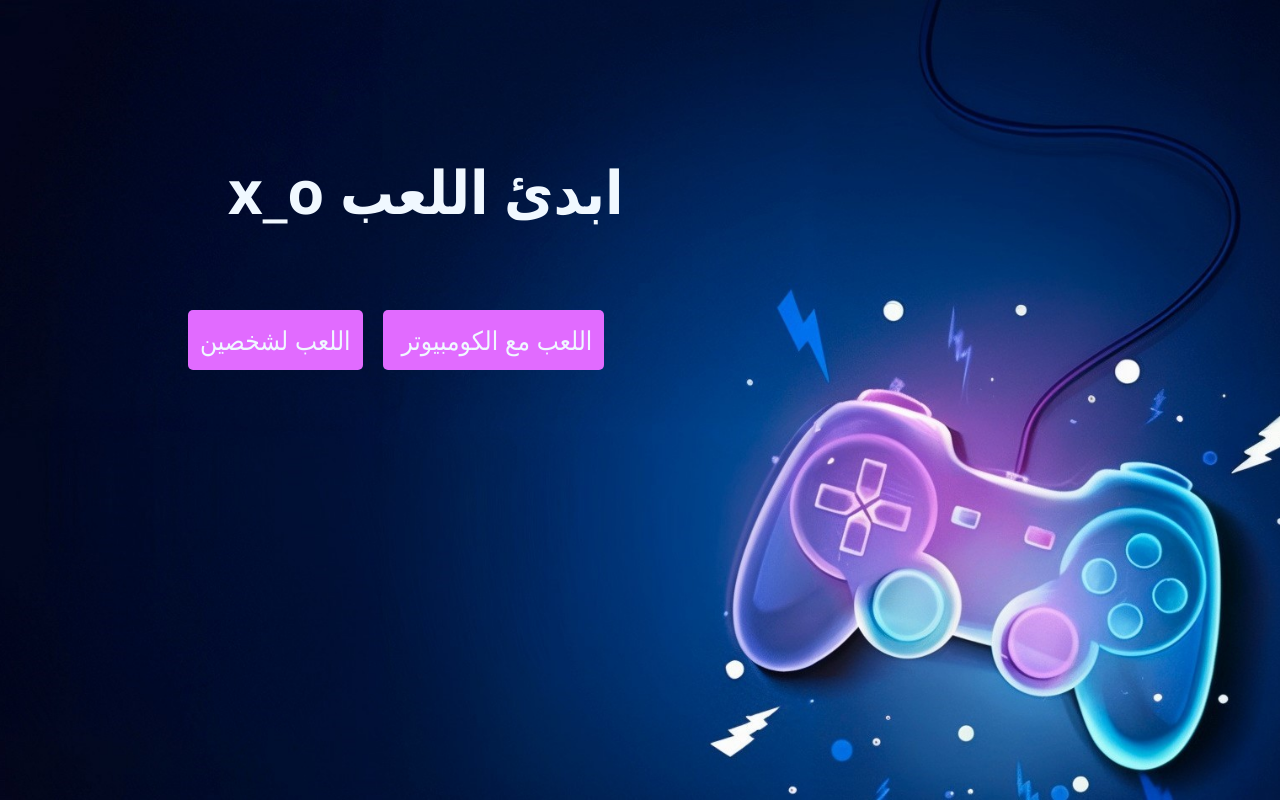
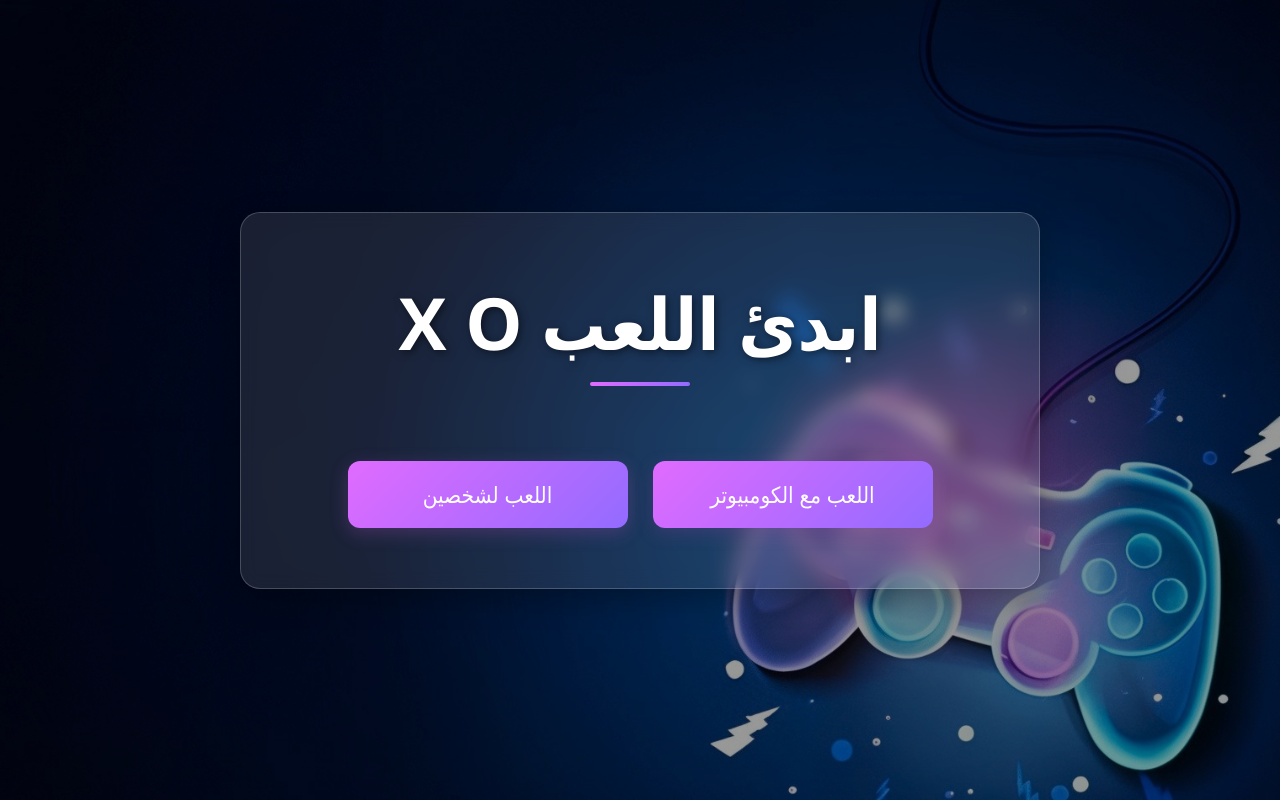
Before and after one commit to rofaida57/X_O, a plain HTML site: page index.html in a window 1280 px wide. Drawn offline with Linux system fonts and the light colour scheme.

Commit message:
Update index.html

```diff
--- a/index.html
+++ b/index.html
@@ -1,58 +1,198 @@
 <!DOCTYPE html>
-<html lang="en">
+<html lang="ar" dir="rtl">
 <head>
     <meta charset="UTF-8">
     <meta name="viewport" content="width=device-width, initial-scale=1.0">
-    <title>x_o</title>
+    <title>لعبة X O</title>
     <link rel="icon" href="android-chrome-192x192.png" type="image/x-icon" />
-</head>
     <style>
-    body{
+        * {
+            margin: 0;
+            padding: 0;
+            box-sizing: border-box;
+        }
 
-    background-image: url(téléchargé\ \(40\)_LE_upscale_balanced_x4.jpg) ;
+        body {
+            background-image: url(téléchargé\ \(40\)_LE_upscale_balanced_x4.jpg);
             background-position: center;
             background-repeat: no-repeat;
             background-size: cover;
             background-attachment: fixed;
-    font-family:'Segoe UI', Tahoma, Geneva, Verdana, sans-serif
-        }
-    h1{
-    color: aliceblue;
-    top: 40px;
-    right: 40px;
-    font-size: 60px;
-        }
-    .home{
-        margin: 150px 220px;
-        max-width: 600px;
-    }
-    a{
-        text-decoration: none;
-        color: aliceblue;
-        font-size: 26px;
-        text-align: center;
-        margin-right: 20px;
+            font-family: 'Segoe UI', Tahoma, Geneva, Verdana, sans-serif;
+            min-height: 100vh;
+            display: flex;
             align-items: center;
             justify-content: center;
-        padding: 12px;
-        background-color: rgb(225, 107, 255);
-        border-radius: 5px;
-
-    }
-    a:hover{
-    background-color: rgb(147, 107, 255);
-    }
-    .buttons{
-        margin: 90px 0 0 -40px;
+            padding: 20px;
+            position: relative;
         }
 
+        /* طبقة شفافة فوق الخلفية لتحسين قراءة النص */
+        body::before {
+            content: '';
+            position: absolute;
+            top: 0;
+            left: 0;
+            width: 100%;
+            height: 100%;
+            background: rgba(0, 0, 0, 0.4);
+            z-index: -1;
+        }
+
+        .home {
+            max-width: 800px;
+            width: 100%;
+            text-align: center;
+            padding: 40px;
+            background: rgba(255, 255, 255, 0.1);
+            backdrop-filter: blur(10px);
+            border-radius: 20px;
+            box-shadow: 0 10px 30px rgba(0, 0, 0, 0.3);
+            border: 1px solid rgba(255, 255, 255, 0.2);
+            animation: fadeIn 0.8s ease-out;
+        }
+
+        h1 {
+            color: white;
+            font-size: 3.5rem;
+            margin-bottom: 60px;
+            text-shadow: 2px 2px 8px rgba(0, 0, 0, 0.5);
+            position: relative;
+            display: inline-block;
+        }
+
+        h1::after {
+            content: '';
+            position: absolute;
+            bottom: -15px;
+            right: 50%;
+            transform: translateX(50%);
+            width: 100px;
+            height: 4px;
+            background: linear-gradient(to right, rgb(225, 107, 255), rgb(147, 107, 255));
+            border-radius: 2px;
+        }
+
+        .buttons {
+            display: flex;
+            flex-wrap: wrap;
+            justify-content: center;
+            gap: 25px;
+            margin-top: 30px;
+        }
+
+        a {
+            text-decoration: none;
+            color: white;
+            font-size: 1.4rem;
+            text-align: center;
+            padding: 18px 35px;
+            background: linear-gradient(135deg, rgb(225, 107, 255), rgb(147, 107, 255));
+            border-radius: 12px;
+            transition: all 0.3s ease;
+            box-shadow: 0 5px 15px rgba(0, 0, 0, 0.2);
+            flex: 1;
+            min-width: 220px;
+            max-width: 280px;
+            display: flex;
+            align-items: center;
+            justify-content: center;
+            position: relative;
+            overflow: hidden;
+        }
+
+        a::before {
+            content: '';
+            position: absolute;
+            top: 0;
+            left: -100%;
+            width: 100%;
+            height: 100%;
+            background: linear-gradient(90deg, transparent, rgba(255, 255, 255, 0.2), transparent);
+            transition: 0.5s;
+        }
+
+        a:hover {
+            transform: translateY(-5px);
+            box-shadow: 0 10px 20px rgba(0, 0, 0, 0.3);
+        }
+
+        a:hover::before {
+            left: 100%;
+        }
+
+        a:active {
+            transform: translateY(0);
+        }
+
+        /* تأثيرات للشاشات الكبيرة */
+        @media (min-width: 768px) {
+            .home {
+                padding: 60px;
+            }
+
+            h1 {
+                font-size: 4.5rem;
+            }
+        }
+
+        /* تأثيرات للشاشات الصغيرة */
+        @media (max-width: 480px) {
+            .home {
+                padding: 30px 20px;
+            }
+
+            h1 {
+                font-size: 2.5rem;
+                margin-bottom: 40px;
+            }
+
+            a {
+                font-size: 1.2rem;
+                padding: 15px 25px;
+            }
+        }
+
+        /* تأثيرات الرسوم المتحركة */
+        @keyframes fadeIn {
+            from {
+                opacity: 0;
+                transform: translateY(20px);
+            }
+            to {
+                opacity: 1;
+                transform: translateY(0);
+            }
+        }
+
+        /* تأثيرات إضافية للزر عند التمرير */
+        @keyframes pulse {
+            0% {
+                box-shadow: 0 5px 15px rgba(0, 0, 0, 0.2);
+            }
+            50% {
+                box-shadow: 0 5px 20px rgba(225, 107, 255, 0.4);
+            }
+            100% {
+                box-shadow: 0 5px 15px rgba(0, 0, 0, 0.2);
+            }
+        }
+
+        a:nth-child(1) {
+            animation: pulse 3s infinite;
+        }
+
+        a:nth-child(2) {
+            animation: pulse 3s infinite 1.5s;
+        }
     </style>
+</head>
 <body>
     <div id="home" class="home">
-    <h1>x_o ابدئ اللعب</h1>
+        <h1>ابدئ اللعب X O</h1>
         <div id="buttons" class="buttons">
-       <a href="too.html" class="button">اللعب مع الكومبيوتر </a>
-       <a href="x_o.html" class="button">اللعب لشخصين </a>
+            <a href="too.html" class="button">اللعب مع الكومبيوتر</a>
+            <a href="x_o.html" class="button">اللعب لشخصين</a>
         </div>
     </div>
 </body>
```
Lines whose indentation alone changed are shown as unchanged.
